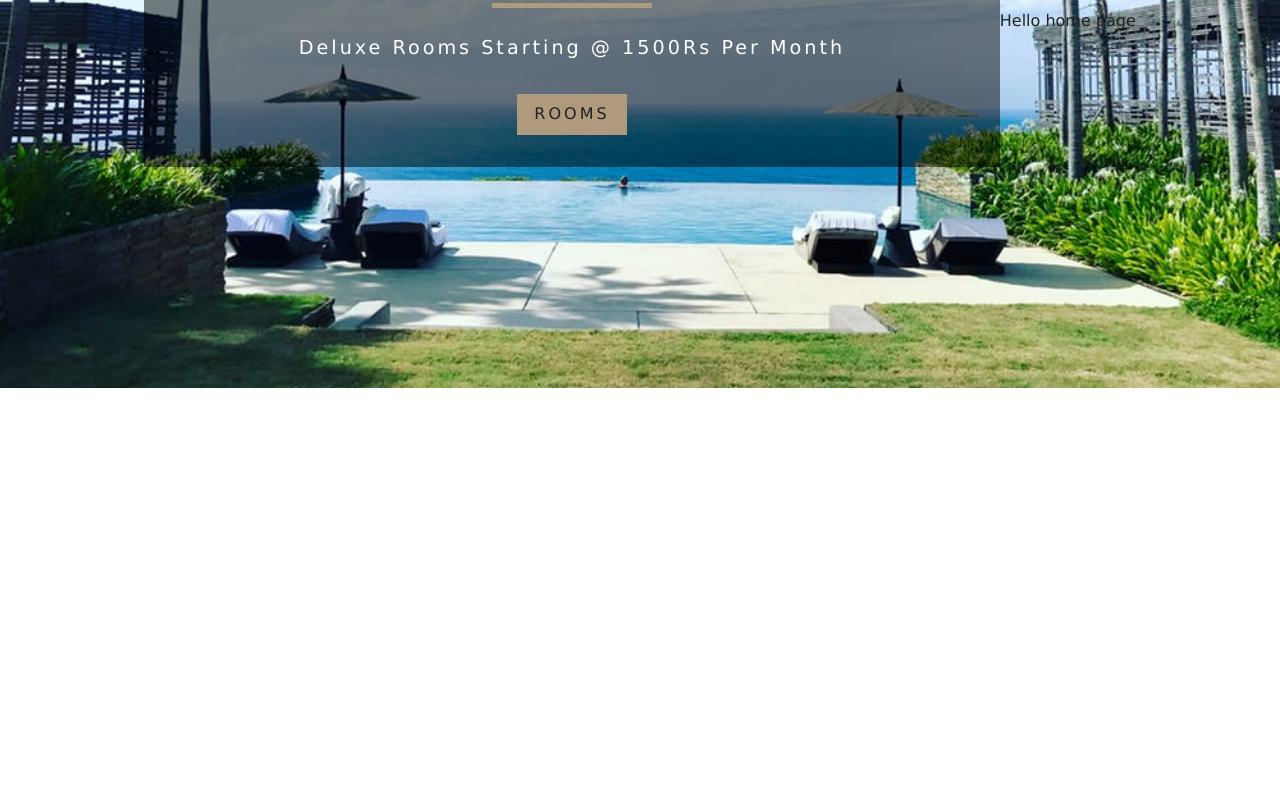
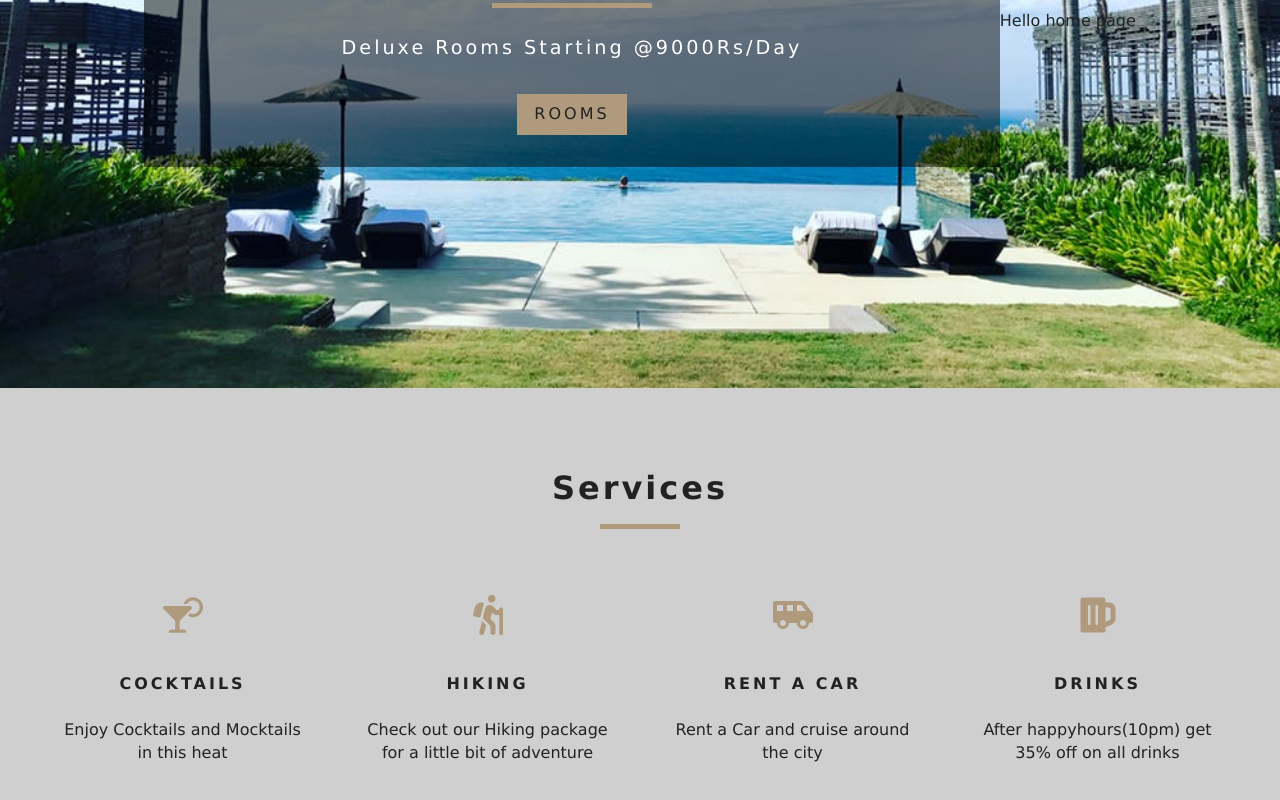
Before and after one commit to Subin-Panta/Hotel-reservation-using-react, a React (Create React App) app: page / in a window 1280 px wide. Shown: the part 412-1212 px from the top of the page. Before the commit the page ends 800 px from the top, so only its background shows below. Built offline with nearby package versions, Linux system fonts and the light colour scheme.

Commit message:
Added Servides in home page

```diff
--- a/src/App.css
+++ b/src/App.css
@@ -252,6 +252,7 @@
 }
 .services h6 {
   letter-spacing: var(--mainSpacing);
+  text-transform: uppercase;
 }
 .services p {
   width: 80%;
--- a/src/components/Services.js
+++ b/src/components/Services.js
@@ -1,11 +1,53 @@
 import React from 'react'
-import { render } from '@testing-library/react'
-export default class Services extend React.Component{
+import {FaCocktail, FaHiking,FaShuttleVan,FaBeer} from 'react-icons/fa'
+import Title from './Title'
+export default class Services extends React.Component{
+    constructor(){
+        super()
+        this.state={
+            services : [
+                {
+                    icon:<FaCocktail />,
+                    title: "Cocktails",
+                    info : "Enjoy Cocktails and Mocktails in this heat"
+                },
+                {
+                    icon:<FaHiking />,
+                    title: "Hiking",
+                    info : "Check out our Hiking package for a little bit of adventure"
+                },
+                {
+                    icon:<FaShuttleVan />,
+                    title: "Rent a Car",
+                    info : "Rent a Car and cruise around the city"
+                },
+                {
+                    icon:<FaBeer />,
+                    title: "Drinks",
+                    info : "After happyhours(10pm) get 35% off on all drinks"
+                }
+            ]
+        }
+    }
     render() {
         return(
-            <div>
-                   hello from services
-            </div>
+            <section className="services">
+                  <Title title="Services" />
+                  <div className="services-center">
+                      {this.state.services.map((item,index) => {
+                          return (
+                          <article key={index} className="service">
+                             <span>{item.icon}</span>
+                             <h6>{item.title}</h6>
+                             <p>{item.info}</p>
+                          </article>
+                        )
+
+
+
+                      })}
+                  </div>
+            </section>
         )
     }
 }
--- /dev/null
+++ b/src/components/Title.js
@@ -0,0 +1,9 @@
+import React from 'react'
+export default function Title (props){
+    return(
+        <div className="section-title">
+            <h4>{props.title}</h4>
+            <div></div>
+        </div>
+    )
+}
--- a/src/pages/Home.js
+++ b/src/pages/Home.js
@@ -2,12 +2,16 @@
 import Hero from '../components/Hero'
 import Banner from '../components/Banner'
 import {Link} from 'react-router-dom'
+import Services from '../components/Services'
 const Home= () => {
     return(
-        <Hero >
-            <Banner title="Luxurious rooms" subtitle="deluxe rooms starting @ 1500Rs per month" ><Link to="/rooms/" className="btn-primary">Rooms</Link></Banner>
+        <React.Fragment>
+        <Hero>
+            <Banner title="Luxurious rooms" subtitle="deluxe rooms starting @9000Rs/Day" ><Link to="/rooms/" className="btn-primary">Rooms</Link></Banner>
             Hello home page
         </Hero>
+        <Services />
+        </React.Fragment>
     )
 }
 export default Home
```
Also changed, not shown: src/Context.js (added, +21 -0 lines).
